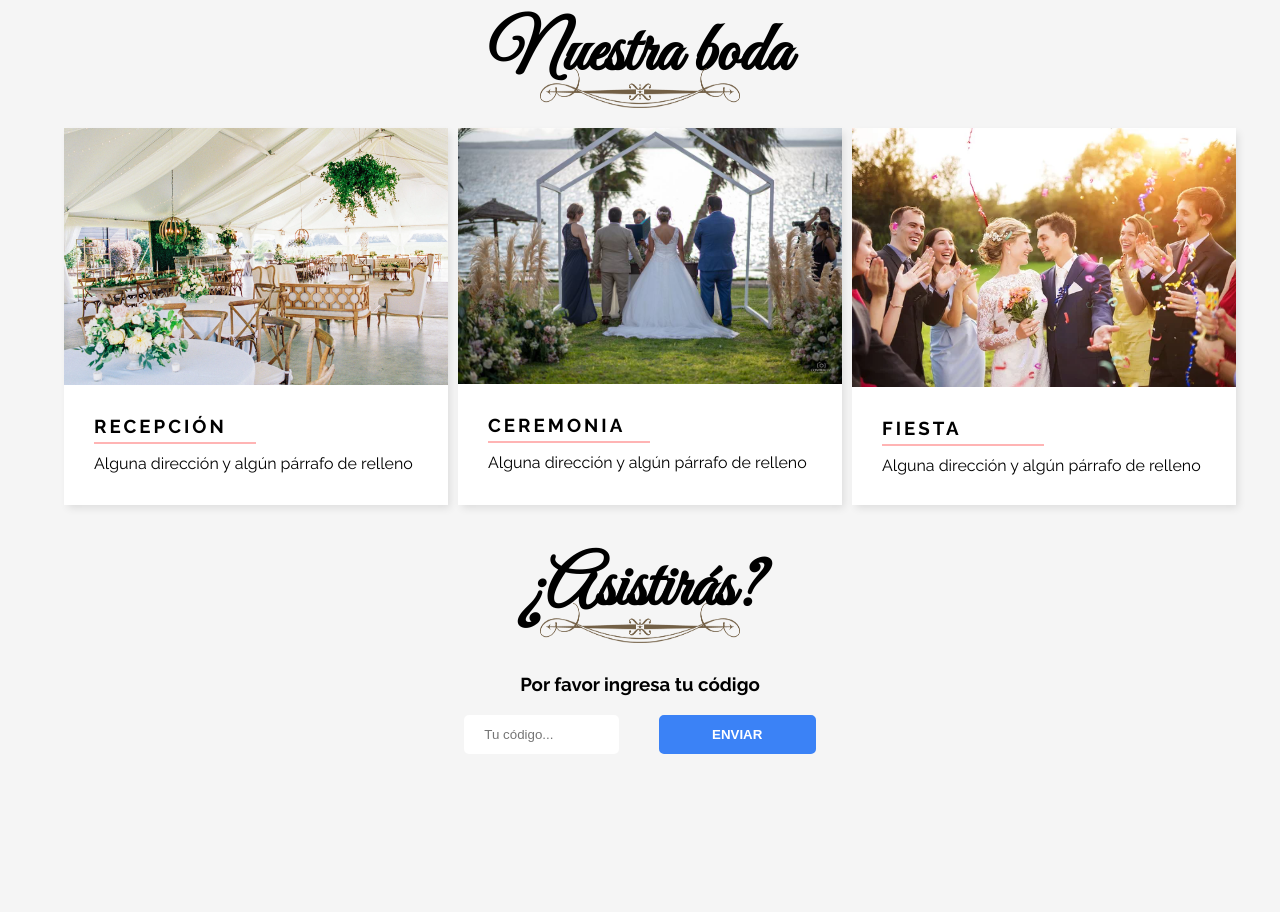
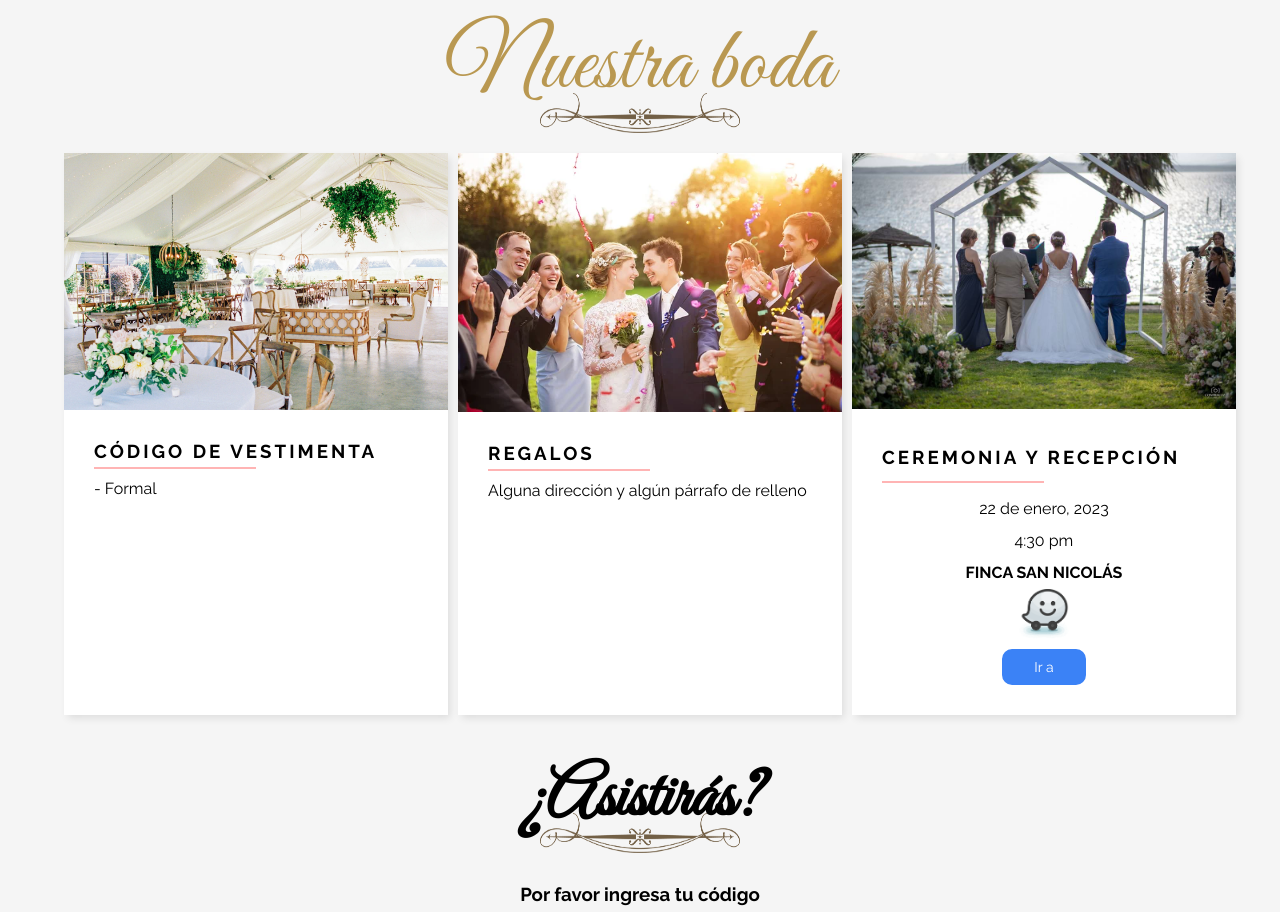
Before and after one commit to Jhoel24/invitacion_boda_2022, a React (Vite) app: page / in a window 1280 px wide. Shown: the part 1840-2752 px from the top of the page. Before the commit the page ends 2654 px from the top, so only its background shows below. Built offline with nearby package versions, Linux system fonts and the light colour scheme.

Commit message:
waze agregado

```diff
--- a/index.html
+++ b/index.html
@@ -10,6 +10,7 @@
   <body>
     <div id="root">
     </div>
+    <script src="https://kit.fontawesome.com/ab49adb404.js" crossorigin="anonymous"></script>
     <script type="module" src="/src/main.jsx"></script>
   </body>
 </html>
--- a/src/components/InformacionBoda.jsx
+++ b/src/components/InformacionBoda.jsx
@@ -9,11 +9,13 @@ const Titulo = styled.h2`
     font-family: 'Great Vibes', cursive;
     text-align: center;
     margin: 3rem 0;
-    font-size: 7rem;
+    font-size: 9rem;
     position: relative;
     white-space: none;
+    color: #b99851;
+    font-weight: lighter;
     @media (max-width: 768px){
-        font-size: 4.5rem;
+        font-size: 5.6rem;
     }
     img {
         position: absolute;
@@ -38,13 +40,88 @@ const ContenedorCardInfo = styled.div`
         align-items: center;
     }
 `
+const Card = styled.div`
+    background-color: white;
+    flex: 0 0 33.3333%;
+    box-shadow: 3px 4px 8px -1px rgba(0,0,0,0.1);
+    -webkit-box-shadow: 3px 4px 8px -1px rgba(0,0,0,0.1);
+    -moz-box-shadow: 3px 4px 8px -1px rgba(0,0,0,0.1);
+    @media (max-width: 768px){
+        flex: 1;
+    }
+
+    img {
+        height: auto;
+        width: auto;
+        @media (max-width: 768px){
+        }
+    }
+
+    .contenido-texto {
+        padding: 3rem;
+        line-height: 2;
+        text-align: center;
+
+        .contenido-direccion {
+
+            display: flex;
+            flex-direction: column;
+            justify-content: center;
+            align-items: center;
+            gap: 1rem;
+
+            .imagen-waze {
+                height: 50px;
+                width: 50px;
+                background-image: url('/assets/images/waze-logo.png');
+                background-size: cover;
+                background-position: center center;
+                background-repeat: no-repeat;
+            }
+            a {
+                text-decoration: none;
+                font-size: 1.4rem;
+                padding: .2rem 3rem;
+                background-color: var(--azul);
+                color: #fff;
+                border-radius: 10px;
+                cursor: pointer;
+                border: 2px solid var(--azul);
+                transition: all .2s ease-in-out;
+
+                &:hover {
+                    background-color: white;
+                    color: var(--azul);
+                }
+            }
+        }
+
+
+        h3 {
+            text-align: left;
+            margin-bottom: 1rem;
+            text-transform: uppercase;
+            letter-spacing: 3px;
+
+            &:after{
+                content: '';
+                display: block;
+                margin-top: .5rem;
+                width: 50%;
+                height: 2px;
+                background-color: var(--rosado);
+                text-align: center;
+            }
+        }
+    }
+
+`
 
 const InformacionBoda = () => {
 
     const arrayInfo = [
-        { titulo: 'Recepción', parrafo: 'Alguna dirección y algún párrafo de relleno', imagen: recepcion },
-        { titulo: 'Ceremonia', parrafo: 'Alguna dirección y algún párrafo de relleno', imagen: ceremonia },
-        { titulo: 'Fiesta', parrafo: 'Alguna dirección y algún párrafo de relleno', imagen: fiesta },
+        { titulo: 'Código de vestimenta', parrafo: '- Formal', imagen: recepcion },
+        { titulo: 'Regalos', parrafo: 'Alguna dirección y algún párrafo de relleno', imagen: fiesta },
     ]
 
     return (
@@ -60,6 +137,20 @@ const InformacionBoda = () => {
                         info={info}
                     />
                 )) }
+                <Card>
+                    <img src={ceremonia} />
+                    <div className='contenido-texto'>
+                        <h3>Ceremonia y recepción</h3>
+                        <p>22 de enero, 2023</p>
+                        <p>4:30 pm</p>
+                        <p className='texto-importante'>Finca San Nicolás</p>
+                        <div className='contenido-direccion'>
+                            <div className='imagen-waze'>
+                            </div>
+                            <a href='https://www.waze.com/en/live-map/directions/finca-san-nicolas-av.-genova-urb.-cumbres-de-san-francisco,-san-salvador?place=w.177471625.1774585175.21894723'>Ir a</a>
+                        </div>
+                    </div>
+                </Card>
             </ContenedorCardInfo>
         </>
     )
--- a/src/components/Novios.jsx
+++ b/src/components/Novios.jsx
@@ -87,7 +87,7 @@ const Novios = () => {
                 <div className='texto'>
                     <p>Por eso el hombre deja a su padre y a su madre, y se une a su mujer, y los dos se funden en un solo ser.<br></br> <span>Génesis 2:24</span>  </p>
                 </div>
-                <a href='https://www.waze.com/en/live-map/directions/finca-san-nicolas-av.-genova-urb.-cumbres-de-san-francisco,-san-salvador?place=w.177471625.1774585175.21894723'>Waze</a>
+                {/* <a href='https://www.waze.com/en/live-map/directions/finca-san-nicolas-av.-genova-urb.-cumbres-de-san-francisco,-san-salvador?place=w.177471625.1774585175.21894723'>Waze</a> */}
             </ContenedorImagenTexto>
         </>
     )
--- a/src/index.css
+++ b/src/index.css
@@ -370,3 +370,8 @@ img {
       opacity: 1;
   }
 }
+
+.texto-importante {
+  font-weight: 700;
+  text-transform: uppercase;
+}
```
Also changed, not shown: public/assets/images/waze-logo.png (added).
